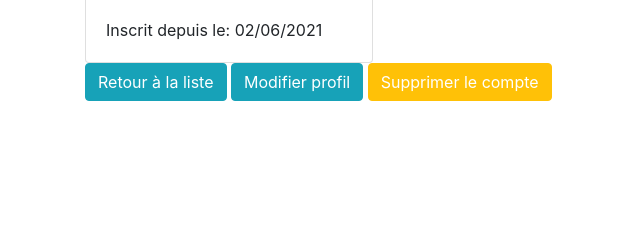
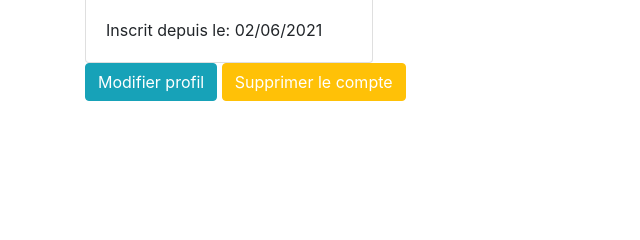
Before and after one commit to FlorianDuchesne/travailGroupe, a Symfony app: template templates/home/userShow.html.twig in a window 1280 px wide. Shown: the part 255-495 px from the top of the page, without its empty margins (0-640 px from the left). Run offline with Twig, Linux system fonts and the light colour scheme; the template is opened without the code that fills it, so the values that code supplies are empty; some libraries are stand-ins or nearby versions.

Commit message:
profil admin/user

```diff
--- a/src/Controller/HomeController.php
+++ b/src/Controller/HomeController.php
@@ -27,7 +27,7 @@ class HomeController extends AbstractController
     }
 
     /**
-     * @IsGranted("ROLE_USER")
+     * @IsGranted("ROLE_ADMIN")
      * @Route("/adminPanel", name="usersList")
 
      */
--- a/templates/home/userShow.html.twig
+++ b/templates/home/userShow.html.twig
@@ -26,9 +26,11 @@
 			</div>
 		</div>
 		<div>
-			<button class="btn btn-info">
-				<a class="text-white" href="{{ path('usersList') }}">Retour à la liste</a>
-			</button>
+			{% if is_granted("ROLE_ADMIN")  %}
+				<button class="btn btn-info">
+					<a class="text-white" href="{{ path('usersList') }}">Retour à la liste</a>
+				</button>
+			{% endif %}
 
 			{% if user == app.user %}
 
```
